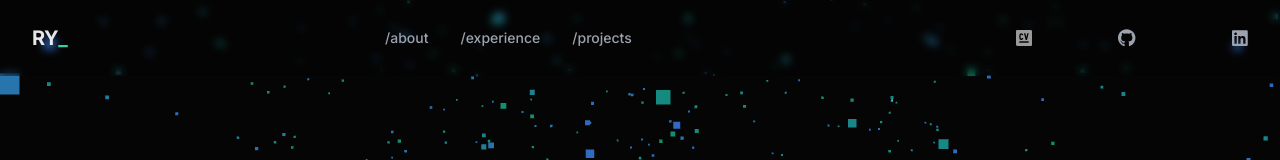
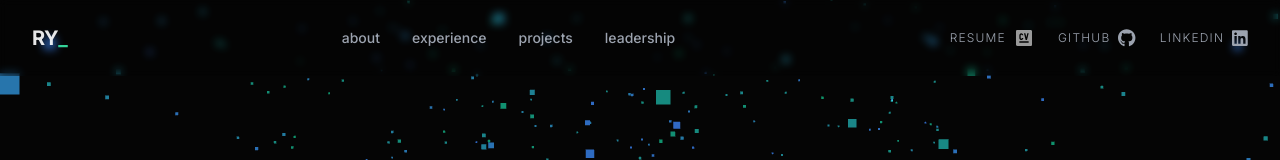
Before and after one commit to RenxuanYao/RenxuanYao.github.io, a plain HTML site: page index.html in a window 1280 px wide. Shown: the top 160 px of the page. Drawn offline with nearby package versions, Linux system fonts and the light colour scheme.

Commit message:
a Ui update

```diff
--- a/index.html
+++ b/index.html
@@ -70,23 +70,24 @@
 
     <!-- Desktop Menu (Content Links) -->
     <div class="hidden md:flex gap-8 text-sm font-medium text-gray-400">
-        <a href="#about" class="hover:text-emerald-400 transition-colors">/about</a>
-        <a href="#experience" class="hover:text-emerald-400 transition-colors">/experience</a>
-        <a href="#projects" class="hover:text-emerald-400 transition-colors">/projects</a>
+        <a href="#about" class="hover:text-emerald-400 transition-colors">about</a>
+        <a href="#experience" class="hover:text-emerald-400 transition-colors">experience</a>
+        <a href="#projects" class="hover:text-emerald-400 transition-colors">projects</a>
+        <a href="#leadership" class="hover:text-emerald-400 transition-colors">leadership</a>
     </div>
 
     <!-- Social Icons (Top Right as requested) -->
     <div class="flex items-center gap-6">
         <a href="#" class="text-gray-400 hover:text-white transition-colors flex items-center gap-2 group" title="Resume">
-            <span class="text-xs font-light tracking-widest hidden lg:block opacity-0 group-hover:opacity-100 transition-opacity">RESUME</span>
+            <span class="text-xs font-light tracking-widest hidden lg:block group-hover:opacity-100 transition-opacity">RESUME</span>
             <img src="file/cv.svg" alt="CV" class="h-5 w-5 opacity-60 group-hover:opacity-100 transition-opacity" style="filter: invert(100%);">
         </a>
         <a href="#" class="text-gray-400 hover:text-white transition-colors flex items-center gap-2 group" title="GitHub">
-            <span class="text-xs font-light tracking-widest hidden lg:block opacity-0 group-hover:opacity-100 transition-opacity">GITHUB</span>
+            <span class="text-xs font-light tracking-widest hidden lg:block group-hover:opacity-100 transition-opacity">GITHUB</span>
             <i class="fa-brands fa-github text-lg"></i>
         </a>
         <a href="#" class="text-gray-400 hover:text-white transition-colors flex items-center gap-2 group" title="LinkedIn">
-            <span class="text-xs font-light tracking-widest hidden lg:block opacity-0 group-hover:opacity-100 transition-opacity">LINKEDIN</span>
+            <span class="text-xs font-light tracking-widest hidden lg:block group-hover:opacity-100 transition-opacity">LINKEDIN</span>
             <i class="fa-brands fa-linkedin text-lg"></i>
         </a>
     </div>
```
